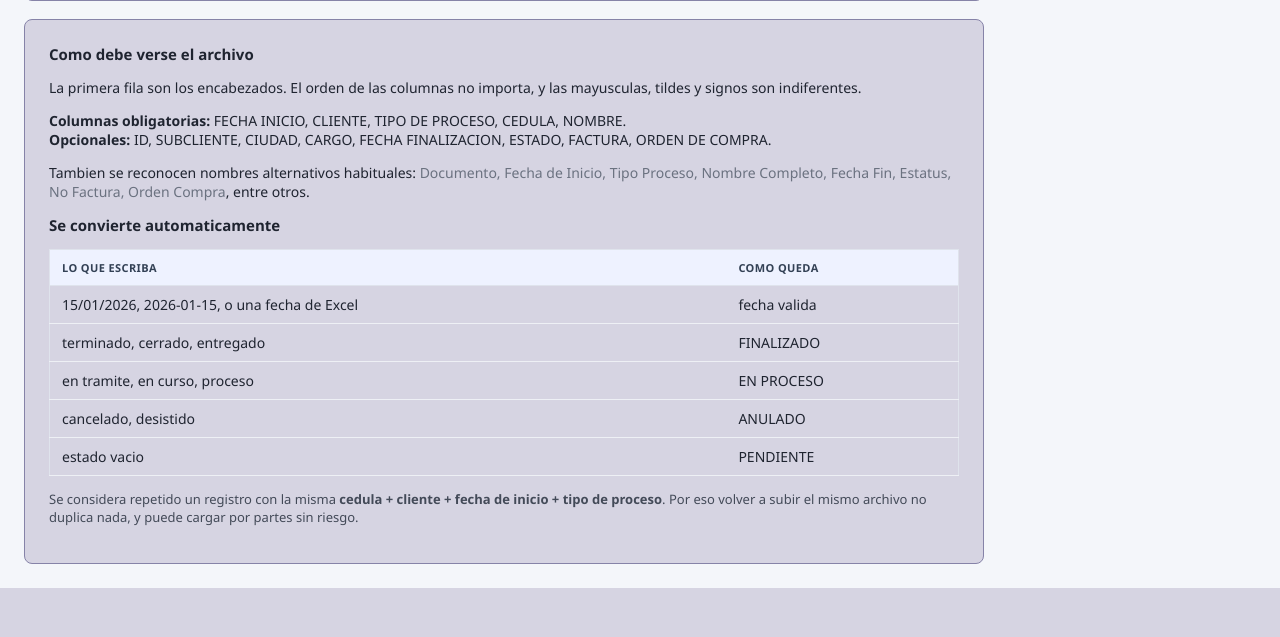
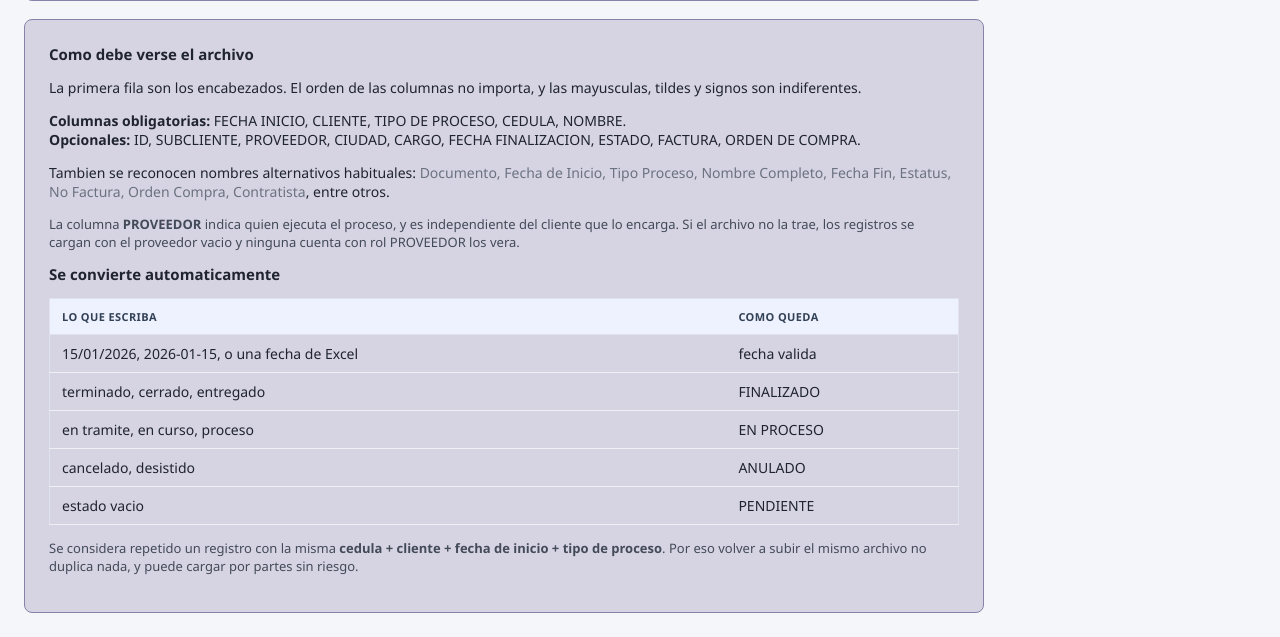
Before and after one commit to joguatin95-cyber/pruebas-conesprof, a Flask app: template app/templates/procesos/importar.html in a window 1280 px wide. Shown: the part 464-1101 px from the top of the page. Before the commit the page ends 1052 px from the top, so only its background shows below. Run offline with Flask 3, Linux system fonts and the light colour scheme; the template is opened without the code that fills it: values that come from a table or form of the project are taken from there, others are empty; some libraries are stand-ins or nearby versions.

Commit message:
Documentar la columna PROVEEDOR en la pantalla de importacion
La ayuda listaba las columnas opcionales y omitia PROVEEDOR, aunque el lector ya
la reconoce. Quien siguiera esas instrucciones habria armado el Excel sin ella y
ninguna cuenta con rol PROVEEDOR habria visto registro alguno.

Ahora figura entre las opcionales, se menciona "Contratista" como nombre
alternativo y se advierte que, si el archivo no la trae, los registros quedan
con el proveedor vacio.

Co-Authored-By: Claude Opus 5 <noreply@anthropic.com>

```diff
--- a/app/templates/procesos/importar.html
+++ b/app/templates/procesos/importar.html
@@ -55,12 +55,16 @@
   mayusculas, tildes y signos son indiferentes.</p>
 
   <p><b>Columnas obligatorias:</b> FECHA INICIO, CLIENTE, TIPO DE PROCESO, CEDULA, NOMBRE.<br>
-  <b>Opcionales:</b> ID, SUBCLIENTE, CIUDAD, CARGO, FECHA FINALIZACION, ESTADO, FACTURA,
-  ORDEN DE COMPRA.</p>
+  <b>Opcionales:</b> ID, SUBCLIENTE, PROVEEDOR, CIUDAD, CARGO, FECHA FINALIZACION, ESTADO,
+  FACTURA, ORDEN DE COMPRA.</p>
 
   <p>Tambien se reconocen nombres alternativos habituales: <span class="suave">Documento,
   Fecha de Inicio, Tipo Proceso, Nombre Completo, Fecha Fin, Estatus, No Factura,
-  Orden Compra</span>, entre otros.</p>
+  Orden Compra, Contratista</span>, entre otros.</p>
+
+  <p class="nota">La columna <b>PROVEEDOR</b> indica quien ejecuta el proceso, y es
+  independiente del cliente que lo encarga. Si el archivo no la trae, los registros se
+  cargan con el proveedor vacio y ninguna cuenta con rol PROVEEDOR los vera.</p>
 
   <h3 class="titulo-seccion">Se convierte automaticamente</h3>
   <table class="tabla tabla-simple">
```
